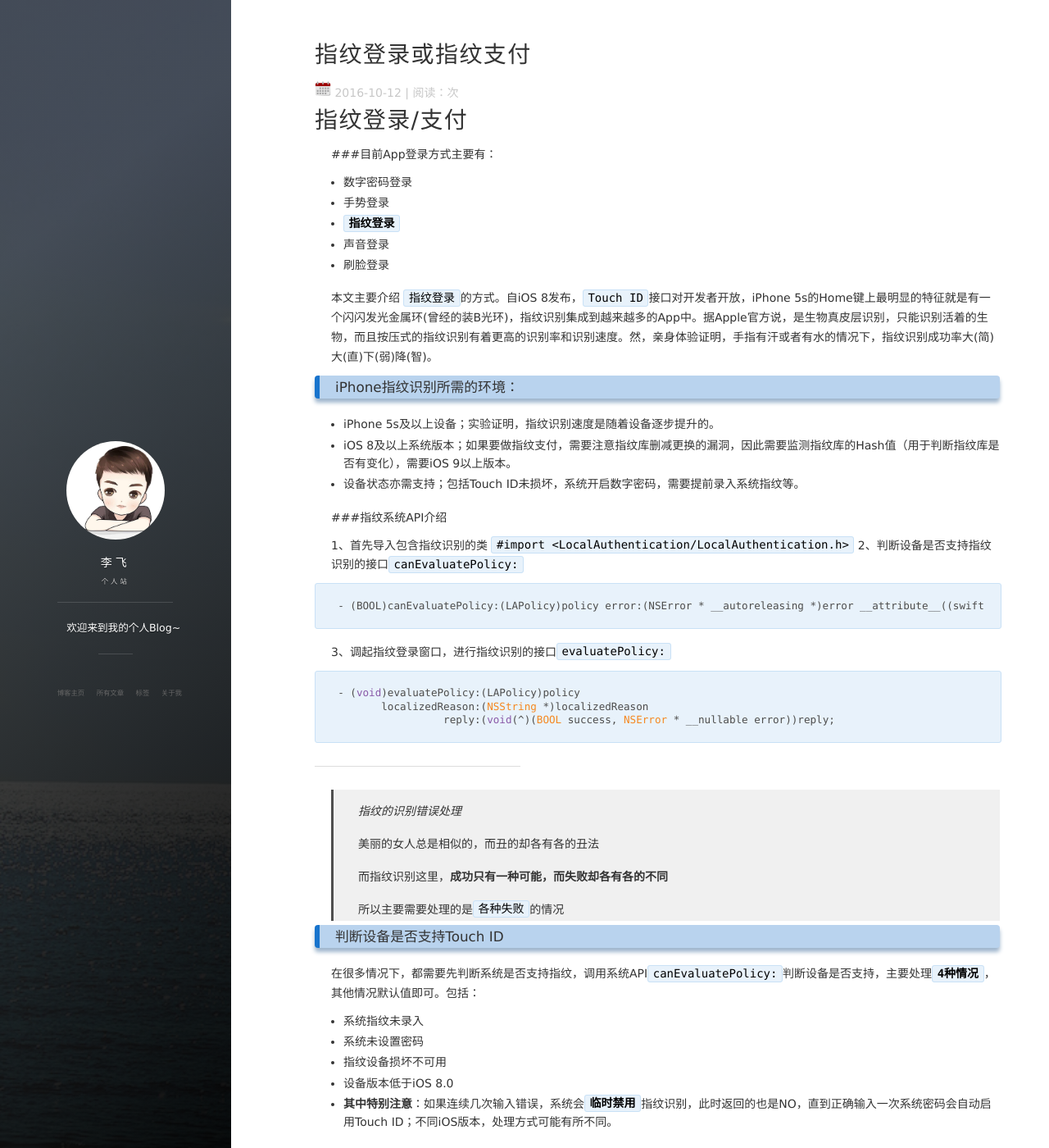
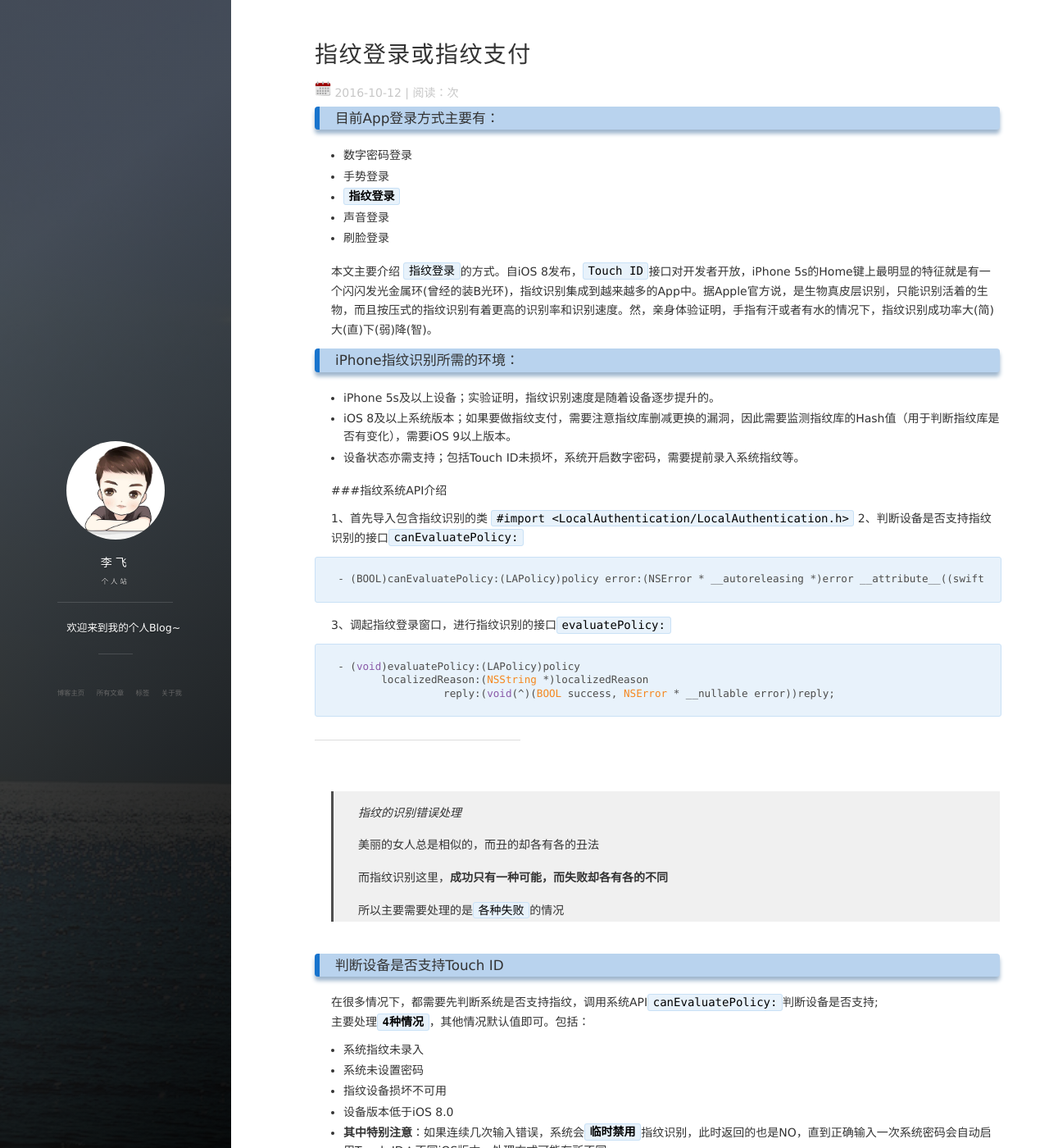
Before and after one commit to muzipiao/muzipiao.github.io, a Jekyll site: the page built from _posts/2016-10-12-指纹登录或指纹支付.md, in a window 1280 px wide and 1400 px high. Shown: the whole window at 82% size. Built offline with Jekyll 4.4.1, drawn with Linux system fonts in a browser that asks for light colours; nearby versions of some CDN libraries; our own code applies the rules of GitHub Pages for plain Markdown files; comment, search, counter and statistics services are not loaded.

Commit message:
TouchID Blog格式更改

````diff
--- a/_posts/2016-10-12-指纹登录或指纹支付.md
+++ b/_posts/2016-10-12-指纹登录或指纹支付.md
@@ -1,6 +1,4 @@
-# 指纹登录/支付
-
-###目前App登录方式主要有：
+### 目前App登录方式主要有：
 
  * 数字密码登录
  * 手势登录
@@ -33,7 +31,8 @@
                  reply:(void(^)(BOOL success, NSError * __nullable error))reply;
 ```
 
-------
+---------------------------------------------------
+<br>
 
  > *指纹的识别错误处理*
 
@@ -43,9 +42,12 @@
 
  > 所以主要需要处理的是`各种失败`的情况
 
+<br>
+
 ### 判断设备是否支持Touch ID
 
-在很多情况下，都需要先判断系统是否支持指纹，调用系统API`canEvaluatePolicy:`判断设备是否支持，主要处理**`4种情况`**，其他情况默认值即可。包括：
+在很多情况下，都需要先判断系统是否支持指纹，调用系统API`canEvaluatePolicy:`判断设备是否支持;
+<br>主要处理**`4种情况`**，其他情况默认值即可。包括：
 
  * 系统指纹未录入
  * 系统未设置密码
@@ -99,7 +101,9 @@
     }
 ```
 
-------
+<br>
+-----------------------------------
+
 
 ### 调用指纹验证弹窗
 
@@ -139,7 +143,7 @@
 
 其中一种验证失败的情况为LAErrorUserFallback，此为用户点击了设置的context.localizedFallbackTitle，可根据自身需要，切换到手势或数字密码等。
 
------
+--------------------------------------------------
 
  **`指纹验证弹窗示例代码：`**
 
````
